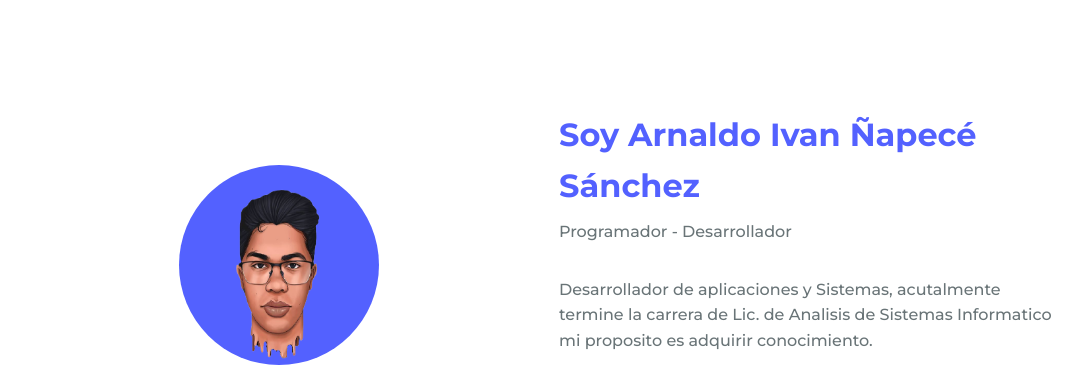
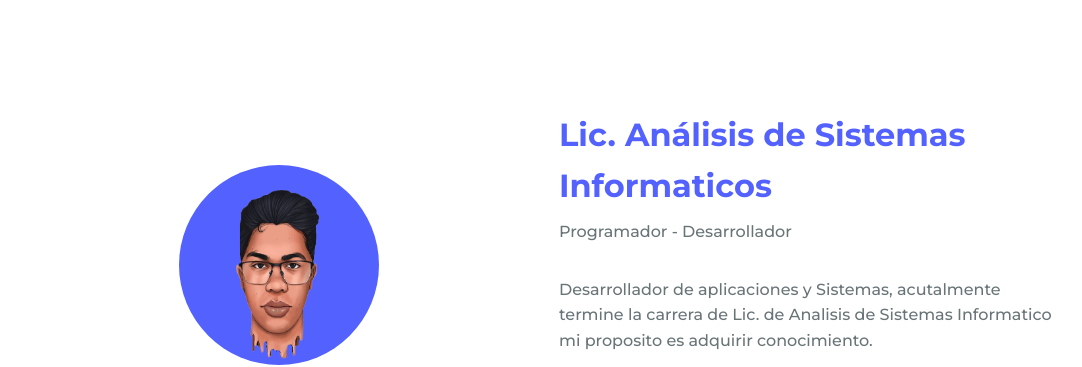
Before and after one commit to LordIvan/WEBSITE-ARNALDO, a plain HTML site: page index.html in a window 1280 px wide. Shown: the part 829-1196 px from the top of the page, without its empty margins (97-1179 px from the left). Drawn offline with nearby package versions, Linux system fonts and the light colour scheme.

Commit message:
index.html

```diff
--- a/index.html
+++ b/index.html
@@ -60,7 +60,7 @@
                     </div>
 
                     <div>
-                        <h2 class="about__subtitle">Soy Arnaldo Ivan Ñapecé Sánchez</h2>
+                        <h2 class="about__subtitle">Lic. Análisis de Sistemas Informaticos</h2>
                         <span class="about__profession">Programador - Desarrollador</span>
                         <p class="about__text"> Desarrollador de aplicaciones y Sistemas, acutalmente termine la carrera de Lic. de Analisis de Sistemas Informatico
                         mi proposito es adquirir conocimiento.
```
